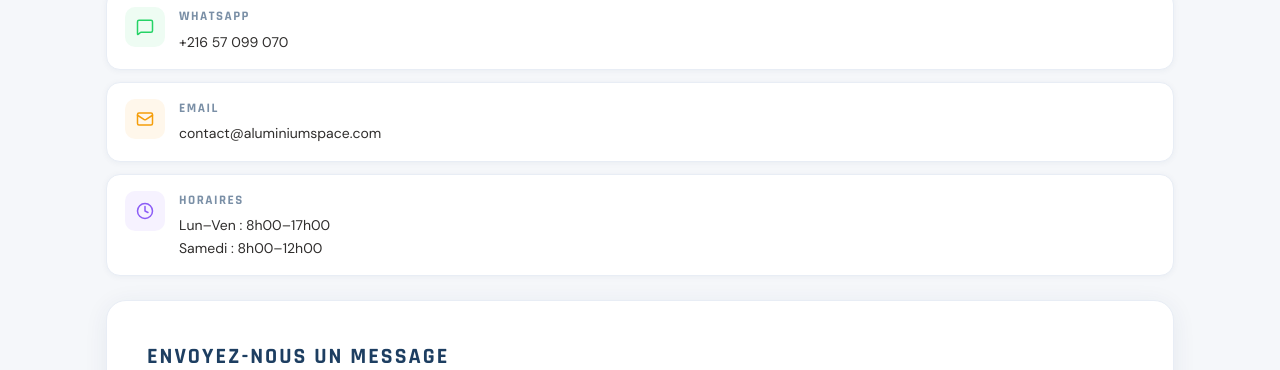
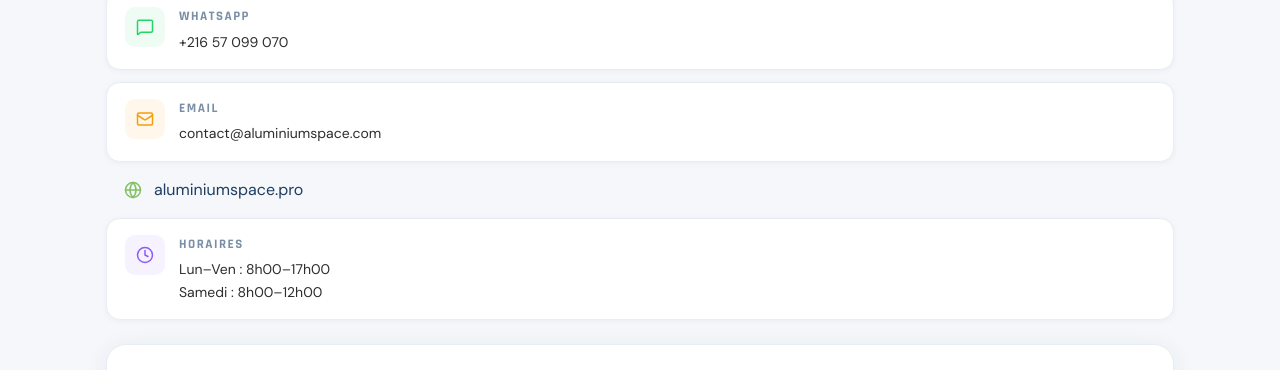
Before and after one commit to mohamedgnichi93-crypto/aluminium-space, a React (Vite) app: page /contact in a window 1280 px wide. Shown: the part 842-1212 px from the top of the page. Built offline with nearby package versions, Linux system fonts and the light colour scheme; no server answers.

Commit message:
Fix: Update logo link and add website link to Contact page

```diff
--- a/src/components/layout/Header.tsx
+++ b/src/components/layout/Header.tsx
@@ -136,7 +136,7 @@ const Header = () => {
       <div className="container mx-auto px-4 h-full flex items-center justify-between gap-4 relative" style={{ flexDirection: isRTL ? 'row-reverse' : 'row' }}>
 
         {/* Logo */}
-        <Link to="/" style={{ display: 'flex', flexDirection: isRTL ? 'row-reverse' : 'row', alignItems: 'center', gap: '10px', textDecoration: 'none', flexShrink: 0 }} className="group">
+        <a href="https://aluminiumspace.pro/" target="_blank" rel="noopener noreferrer" style={{ display: 'flex', flexDirection: isRTL ? 'row-reverse' : 'row', alignItems: 'center', gap: '10px', textDecoration: 'none', flexShrink: 0 }} className="group">
           <img src="/logo-aluminium-space.png" alt="ALU SPACE Logo"
             className="no-rtl-flip"
             style={{ height: '58px', width: 'auto', objectFit: 'contain', transform: 'none', display: 'block' }}
@@ -152,7 +152,7 @@ const Header = () => {
               <img src="https://flagcdn.com/16x12/it.png" alt="Italy" style={{ width: '16px', height: '12px' }} />
             </div>
           </div>
-        </Link>
+        </a>
 
         {/* Desktop: Nav + Actions (center, flex-1) */}
         <div className="hidden md:flex items-center flex-1 justify-center gap-1" style={{ flexDirection: isRTL ? 'row-reverse' : 'row' }}>
--- a/src/pages/Contact.tsx
+++ b/src/pages/Contact.tsx
@@ -1,6 +1,6 @@
 import { useTranslation } from 'react-i18next';
 import { motion } from 'framer-motion';
-import { MapPin, Phone, Mail, Clock, MessageSquare, Send, CheckCircle, AlertCircle, ArrowRight } from 'lucide-react';
+import { MapPin, Phone, Mail, Clock, MessageSquare, Send, CheckCircle, AlertCircle, ArrowRight, Globe } from 'lucide-react';
 import { useState, useRef } from 'react';
 import emailjs from '@emailjs/browser';
 import PageSEO from '../components/ui/PageSEO';
@@ -179,8 +179,8 @@ const Contact = () => {
             </h2>
             <div style={{ display: 'flex', flexDirection: 'column', gap: '12px' }}>
               {infoItems.map((item, i) => (
+                <div key={i} style={{ display: 'flex', flexDirection: 'column', gap: '12px' }}>
                   <motion.a
-                  key={i}
                     href={item.href}
                     target={item.href.startsWith('http') ? '_blank' : undefined}
                     rel={item.href.startsWith('http') ? 'noopener noreferrer' : undefined}
@@ -201,6 +201,22 @@ const Contact = () => {
                       ))}
                     </div>
                   </motion.a>
+                  {item.icon === Mail && (
+                    <div style={{ display: 'flex', alignItems: 'center', gap: '12px', padding: '4px 18px' }}>
+                      <Globe size={18} style={{ color: '#81C063', flexShrink: 0 }} />
+                      <a
+                        href="https://aluminiumspace.pro/"
+                        target="_blank"
+                        rel="noopener noreferrer"
+                        style={{ color: '#1D3E61', textDecoration: 'none', fontFamily: 'DM Sans, sans-serif' }}
+                        onMouseEnter={e => e.currentTarget.style.color = '#81C063'}
+                        onMouseLeave={e => e.currentTarget.style.color = '#1D3E61'}
+                      >
+                        aluminiumspace.pro
+                      </a>
+                    </div>
+                  )}
+                </div>
               ))}
             </div>
           </motion.div>
```
Lines whose indentation alone changed are shown as unchanged.
